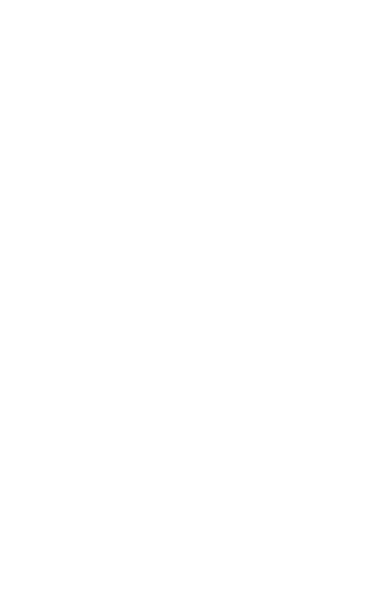
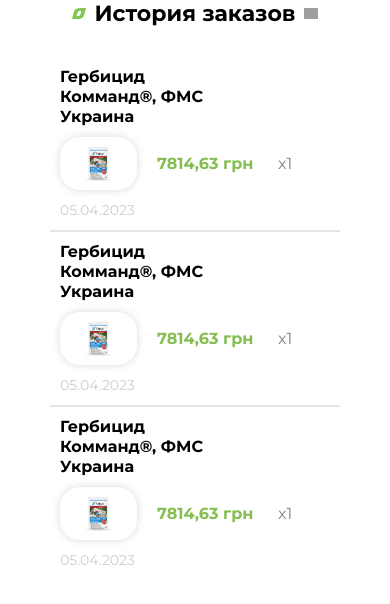
Before and after one commit to Zhbura/Agricultural_online_store, a React (Create React App) app: page /order_history in a window 390 px wide. Before the commit this address had no page. Shown: the top 604 px of the page. Built offline with nearby package versions, Linux system fonts and the light colour scheme; grey boxes are pictures that could not be loaded.

Commit message:
Создание адаптивной вёрстки страницы истории заказов

```diff
--- /dev/null
+++ b/src/components/OrderHistory/OrderHistory.js
@@ -0,0 +1,114 @@
+import { PageHeadingTwice } from '../PageHeading/PageHeading';
+import './OrderHistory.scss';
+import productImg from '../../img/productImgBig.png';
+
+export const OrderHistory = () => {
+    return (
+        <>
+            <div className="order-history">
+                <div className="container">
+                    <PageHeadingTwice>История заказов</PageHeadingTwice>
+                    <div className="ordered-products">
+                        <div className="ordered-products__item">
+                            <div className="order__image">
+                                <img src={productImg} />
+                            </div>
+                            <div className="ordered-products_middle">
+                                <h3 className="ordered-products__title">Гербицид Комманд®, ФМС Украина</h3>
+                                <div className="ordered-products__data">
+                                    <p className="ordered-products__quantity">Количество х1</p>
+                                    <p className="ordered-products__date">05.04.2023</p>
+                                </div>
+                            </div>
+                            <p className="ordered-products__price">7814,63 грн</p>
+                        </div>
+                        <span className="ordered-products__horisontal-line ordered-products__horisontal-line_big" />
+                        <div className="ordered-products__item">
+                            <div className="order__image">
+                                <img src={productImg} />
+                            </div>
+                            <div className="ordered-products_middle">
+                                <h3 className="ordered-products__title">Гербицид Комманд®, ФМС Украина</h3>
+                                <div className="ordered-products__data">
+                                    <p className="ordered-products__quantity">Количество х1</p>
+                                    <p className="ordered-products__date">05.04.2023</p>
+                                </div>
+                            </div>
+                            <p className="ordered-products__price">7814,63 грн</p>
+                        </div>
+                        <span className="ordered-products__horisontal-line ordered-products__horisontal-line_big" />
+                        <div className="ordered-products__item">
+                            <div className="order__image">
+                                <img src={productImg} />
+                            </div>
+                            <div className="ordered-products_middle">
+                                <h3 className="ordered-products__title">Гербицид Комманд®, ФМС Украина</h3>
+                                <div className="ordered-products__data">
+                                    <p className="ordered-products__quantity">Количество х1</p>
+                                    <p className="ordered-products__date">05.04.2023</p>
+                                </div>
+                            </div>
+                            <p className="ordered-products__price">7814,63 грн</p>
+                        </div>
+                        <div className="ordered-products__item_small">
+                            <div className="order__info-top">
+                                <h3 className="order__title">Гербицид Комманд®, ФМС Украина</h3>
+                            </div>
+                            <div className="order__info-bottom">
+                                <div className="order__image">
+                                    <img src={productImg} />
+                                </div>
+                                <div className="order__info-right">
+                                    <div className="order__price-quantity">
+                                        <p>7814,63 грн <span>x1</span></p>
+                                    </div>
+                                </div>
+                            </div>
+                            <div className="ordered-products__data">
+                                <p className="ordered-products__date">05.04.2023</p>
+                            </div>
+                        </div>
+                        <span className="ordered-products__horisontal-line ordered-products__horisontal-line_small" />
+                        <div className="ordered-products__item_small">
+                            <div className="order__info-top">
+                                <h3 className="order__title">Гербицид Комманд®, ФМС Украина</h3>
+                            </div>
+                            <div className="order__info-bottom">
+                                <div className="order__image">
+                                    <img src={productImg} />
+                                </div>
+                                <div className="order__info-right">
+                                    <div className="order__price-quantity">
+                                        <p>7814,63 грн <span>x1</span></p>
+                                    </div>
+                                </div>
+                            </div>
+                            <div className="ordered-products__data">
+                                <p className="ordered-products__date">05.04.2023</p>
+                            </div>
+                        </div>
+                        <span className="ordered-products__horisontal-line ordered-products__horisontal-line_small" />
+                        <div className="ordered-products__item_small">
+                            <div className="order__info-top">
+                                <h3 className="order__title">Гербицид Комманд®, ФМС Украина</h3>
+                            </div>
+                            <div className="order__info-bottom">
+                                <div className="order__image">
+                                    <img src={productImg} />
+                                </div>
+                                <div className="order__info-right">
+                                    <div className="order__price-quantity">
+                                        <p>7814,63 грн <span>x1</span></p>
+                                    </div>
+                                </div>
+                            </div>
+                            <div className="ordered-products__data">
+                                <p className="ordered-products__date">05.04.2023</p>
+                            </div>
+                        </div>
+                    </div>
+                </div>
+            </div>
+        </>
+    )
+}
--- /dev/null
+++ b/src/components/OrderHistory/OrderHistory.scss
@@ -0,0 +1,7 @@
+.order-history {
+    padding-bottom: 120px;
+
+    @media (min-width: 768px) and (max-width: 1139px) {
+        padding-bottom: 40px;
+    }
+}
--- a/src/components/PersonalAccount/PersonalAccount.js
+++ b/src/components/PersonalAccount/PersonalAccount.js
@@ -57,8 +57,10 @@
                                     </div>
                                     <span className="cabinet-popUp__separator" />
                                     <div className="cabinet-popUp__item">
-                                        <History />
-                                        История заказов </div>
+                                        <Link to="/order_history" className="cabinet-popUp__link"><History />
+                                            История заказов
+                                        </Link>
+                                    </div>
                                     <span className="cabinet-popUp__separator" />
                                     <div className="cabinet-popUp__item">
                                         <Unlock />
@@ -83,17 +85,21 @@
                                     <div className="cabinet-popUp__items">
                                         <div className="cabinet-popUp__item icon_green">
                                             <Link to="/current_orders" className="cabinet-popUp__link"><ClipBoard />
-                                                Текущие заказы</Link>
+                                                Текущие заказы
+                                            </Link>
                                         </div>
                                         <span className="cabinet-popUp__separator"></span>
                                         <div className="cabinet-popUp__item">
                                             <Link to="/personal_data" className="cabinet-popUp__link"><PersonalData />
-                                                Личные данные </Link>
+                                                Личные данные
+                                            </Link>
                                         </div>
                                         <span className="cabinet-popUp__separator"></span>
                                         <div className="cabinet-popUp__item">
-                                            <History />
-                                            История заказов </div>
+                                            <Link to="/order_history" className="cabinet-popUp__link"><History />
+                                                История заказов
+                                            </Link>
+                                        </div>
                                         <span className="cabinet-popUp__separator"></span>
                                         <div className="cabinet-popUp__item">
                                             <Unlock />
@@ -111,8 +117,10 @@
                                             Личные данные
                                         </Link>
                                     </div>
-                                    <div className="personal-account__item"><History />
-                                        <p className="personal-account__text">История заказов</p>
+                                    <div className="personal-account__item">
+                                        <Link to="/order_history" className="personal-account__link"><History />
+                                            История заказов
+                                        </Link>
                                     </div>
                                     <div className="personal-account__item"> <Unlock />
                                         <p className="personal-account__text">Изменить пароль</p>
--- a/src/components/Router/Router.js
+++ b/src/components/Router/Router.js
@@ -16,6 +16,7 @@
 import { PersonalAccount } from "../PersonalAccount/PersonalAccount";
 import { CurrentOrders } from "../CurrentOrders/CurrentOrders";
 import { PersonalData } from "../PersonalData/PersonalData";
+import { OrderHistory } from "../OrderHistory/OrderHistory";
 
 export const Router = () => {
     return (
@@ -42,6 +43,7 @@
                 <Route path="personal_account" element={<PersonalAccount />} />
                 <Route path="current_orders" element={<CurrentOrders />} />
                 <Route path="personal_data" element={<PersonalData />} />
+                <Route path="order_history" element={<OrderHistory />} />
             </Routes>
         </>
     )
```
